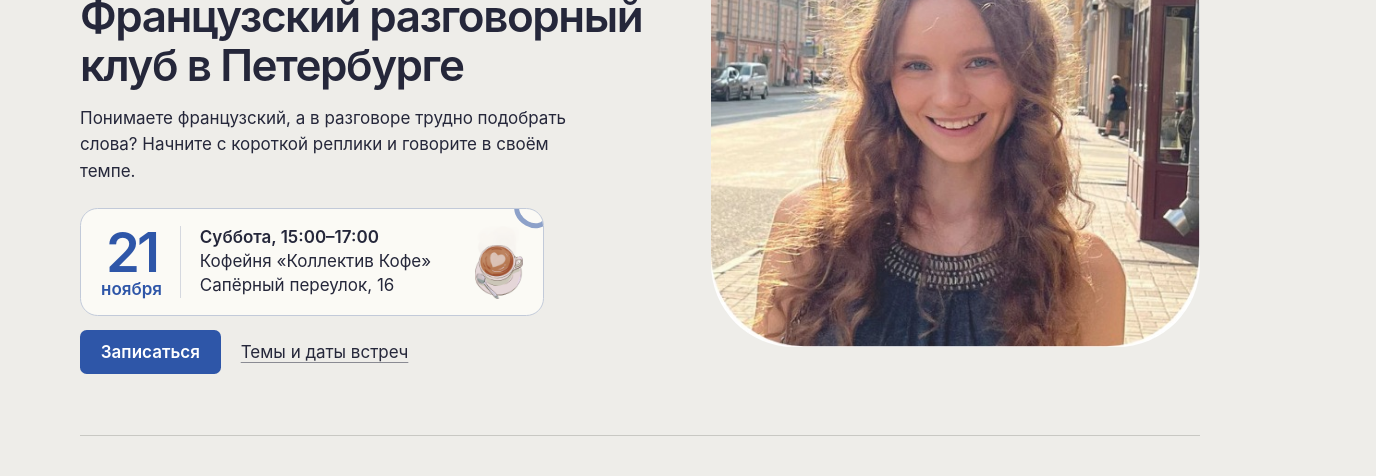
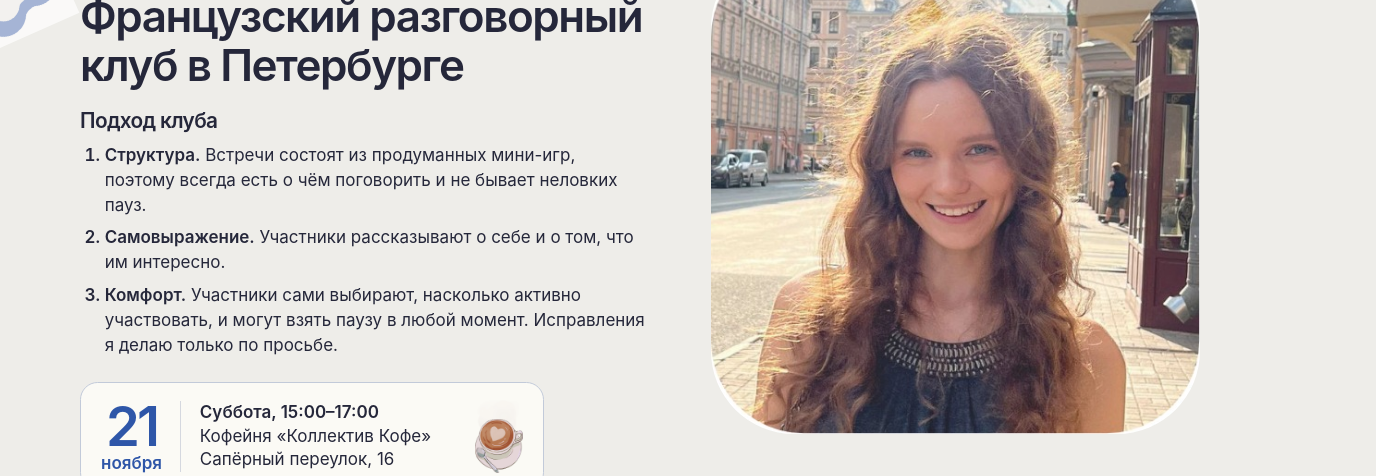
Before and after one commit to lesnycode/entrenousclub, a plain HTML site: page index.html in a window 1280 px wide. Shown: the part 294-770 px from the top of the page, 1376 px wide, since content can reach past the window. Drawn offline with Linux system fonts and the light colour scheme.

Commit message:
Add the approved edge motif and present the club approach

```diff
--- a/index.html
+++ b/index.html
@@ -3,14 +3,14 @@
 <head>
   <meta charset="utf-8">
   <meta name="viewport" content="width=device-width, initial-scale=1">
-  <meta name="description" content="Практикуйте разговорный французский в Санкт-Петербурге. На очных встречах EntreNous можно начать с коротких реплик и говорить в своём темпе.">
+  <meta name="description" content="EntreNous — французский разговорный клуб в Санкт-Петербурге. На очных встречах играем в мини-игры, говорим о том, что нам интересно, и выбираем свой темп.">
   <link rel="canonical" href="https://entrenousclub.ru/">
   <meta property="og:type" content="website">
   <meta property="og:locale" content="ru_RU">
   <meta property="og:site_name" content="EntreNous">
   <meta property="og:url" content="https://entrenousclub.ru/">
   <meta property="og:title" content="EntreNous — французский разговорный клуб в Петербурге">
-  <meta property="og:description" content="Понимаете французский, а в разговоре трудно подобрать слова? В EntreNous можно начать с коротких реплик и говорить в своём темпе.">
+  <meta property="og:description" content="Очные встречи на французском в Санкт-Петербурге. Я готовлю мини-игры, а вы рассказываете о том, что вам интересно, и выбираете свой темп.">
   <meta property="og:image" content="https://entrenousclub.ru/photos/liza-portrait.jpg">
   <meta property="og:image:alt" content="Мой портрет на улице">
   <meta name="theme-color" content="#eeede9">
@@ -52,6 +52,7 @@
   </script>
   <link rel="stylesheet" href="/inner.css">
   <style>
+    body { position: relative; isolation: isolate; overflow-x: clip; padding-block-end: 2.75rem; }
     main { padding-block: 0; }
     header a, footer a { font-size: inherit; }
     .top, .hero { width: min(calc(100% - clamp(2.25rem, 8vw, 5rem)), 70rem); margin-inline: auto; }
@@ -59,13 +60,45 @@
     .top .brand img { width: 2.65rem; }
     .top nav { gap: .25rem 1.25rem; }
     .hero {
+      --edge-gutter: max(clamp(1.125rem, 4vw, 2.5rem), (100vw - 70rem) / 2);
+      position: relative;
       display: grid; grid-template-columns: minmax(0, 1.16fr) minmax(0, 1fr); align-items: center;
       gap: clamp(2rem, 5vw, 4.25rem); padding-block: clamp(2rem, 4.8vw, 3.8rem);
+    }
+    body::before, body::after, .hero::before, .hero::after {
+      content: ""; position: absolute; z-index: -1; aspect-ratio: 1;
+      background: url("/photos/brand-outline.png") center / contain no-repeat;
+      mix-blend-mode: darken; pointer-events: none;
+    }
+    body::before {
+      top: clamp(9.25rem, 18vw, 13.75rem); left: -3.4rem; width: 7.2rem;
+      transform: rotate(-24deg); opacity: .68;
+    }
+    .hero::before {
+      top: .65rem; right: calc(-1 * var(--edge-gutter) - 4.65rem); width: 9.8rem;
+      transform: rotate(19deg); opacity: .74;
+    }
+    .hero::after {
+      bottom: -.2rem; right: calc(-1 * var(--edge-gutter) - 1.15rem); width: 4.05rem;
+      transform: rotate(-38deg); opacity: .53;
+    }
+    body::after {
+      bottom: -3.5rem; left: -3.5rem; width: 7.6rem;
+      transform: rotate(28deg); opacity: .55;
+    }
+    @media (prefers-reduced-motion: no-preference) {
+      .hero::after { animation: outline-sway 1.5s ease-in-out .25s; }
+    }
+    @keyframes outline-sway {
+      50% { transform: translate(-3px, -2px) rotate(-31deg); }
     }
     .hero-logo { display: block; width: min(100%, 14rem); height: auto; margin-block-end: .9rem; margin-inline-start: -1.75rem; }
     .hero h1 { font-size: clamp(1.875rem, 3.75vw, 2.75rem); line-height: 1.1; letter-spacing: -.033em; }
     .hero-break-narrow { display: none; }
-    .hero-copy { margin-block: 1rem 1.5rem; max-width: 46ch; }
+    .hero-approach { margin-block: 1.25rem 1.5rem; max-width: 55ch; }
+    .hero-approach h2 { font-size: 1.3rem; }
+    .hero-approach ol { display: grid; gap: .45rem; margin: .6rem 0 0; padding-inline-start: 1.45em; line-height: 1.48; }
+    .hero-approach li::marker, .hero-approach strong { font-weight: 600; }
     .meeting {
       position: relative; isolation: isolate; overflow: hidden;
       display: grid; grid-template-columns: auto minmax(0, 1fr) auto; align-items: center;
@@ -83,16 +116,6 @@
     .meeting-cup {
       display: block; width: clamp(2rem, 5.1vw, 3rem); height: auto; mix-blend-mode: multiply;
     }
-    .meeting-wave {
-      position: absolute; z-index: -1; top: -.85rem; right: -.5rem; width: 2.4rem; height: 1.95rem;
-      border: .35rem solid #8da1c9; border-radius: 43% 36% 57% 65%; transform: rotate(29deg);
-    }
-    @media (prefers-reduced-motion: no-preference) {
-      .meeting-wave { animation: meeting-wave 1.8s ease-in-out .25s 2; }
-    }
-    @keyframes meeting-wave {
-      50% { transform: translate(-3px, 3px) rotate(23deg); }
-    }
     .actions { display: flex; flex-wrap: wrap; align-items: center; gap: .25rem 1.25rem; }
     .button { justify-content: center; padding: .55rem 1.3rem; color: white; background: var(--blue); border-radius: .42rem; font-weight: 600; text-decoration: none; }
     .button:hover { background: #234485; }
@@ -102,7 +125,14 @@
     .section-links { grid-column: 2; }
     .about h2, .sections h2 { color: var(--blue); }
     @media (max-width: 780px) {
-      .hero { grid-template-columns: minmax(0, 1fr); max-width: 34rem; gap: 1.6rem; padding-block: 1.55rem 2rem; }
+      .hero {
+        --edge-gutter: max(clamp(1.125rem, 4vw, 2.5rem), (100vw - 34rem) / 2);
+        grid-template-columns: minmax(0, 1fr); max-width: 34rem; gap: 1.6rem; padding-block: 1.55rem 2rem;
+      }
+      .hero::before { right: calc(-1 * var(--edge-gutter) - 2.85rem); width: 6.35rem; }
+      .hero::after { right: calc(-1 * var(--edge-gutter) - 1.65rem); width: 3.6rem; }
+      body::before { top: 7.65rem; left: -3rem; width: 4.95rem; }
+      body::after { bottom: -2.55rem; left: -2.45rem; width: 5.8rem; }
       .hero-logo { width: min(100%, 12.7rem); margin-inline-start: -1.6rem; }
       .hero-portrait { justify-self: start; max-width: 29rem; }
     }
@@ -132,7 +162,14 @@
       <div>
         <img class="hero-logo" src="photos/entrenous-wordmark.png" width="379" height="249" lang="fr" alt="Entre nous. Soit dit en français.">
         <h1 id="club">Французский<br class="hero-break-narrow"> разговорный<br class="hero-break-wide"> клуб<br class="hero-break-narrow"> в Петербурге</h1>
-        <p class="hero-copy">Понимаете французский, а в разговоре трудно подобрать слова? Начните с короткой реплики и говорите в своём темпе.</p>
+        <div class="hero-approach">
+          <h2>Подход клуба</h2>
+          <ol>
+            <li><strong>Структура.</strong> Встречи состоят из продуманных мини-игр, поэтому всегда есть о чём поговорить и не бывает неловких пауз.</li>
+            <li><strong>Самовыражение.</strong> Участники рассказывают о себе и о том, что им интересно.</li>
+            <li><strong>Комфорт.</strong> Участники сами выбирают, насколько активно участвовать, и могут взять паузу в любой момент. Исправления я делаю только по просьбе.</li>
+          </ol>
+        </div>
         <div class="meeting" role="group" aria-label="Ближайшая встреча">
           <time class="meeting-date" datetime="2026-11-21T15:00:00+03:00"><span class="meeting-day">21</span> ноября</time>
           <p class="meeting-details">
@@ -141,7 +178,6 @@
             <span>Сапёрный переулок,&nbsp;16</span>
           </p>
           <img class="meeting-cup" src="photos/coffee-cup.png" width="467" height="712" alt="">
-          <span class="meeting-wave" aria-hidden="true"></span>
         </div>
         <div class="actions">
           <a class="button" href="https://t.me/lisalesny">Записаться</a>
```
Also changed, not shown: photos/brand-outline.png (added).
